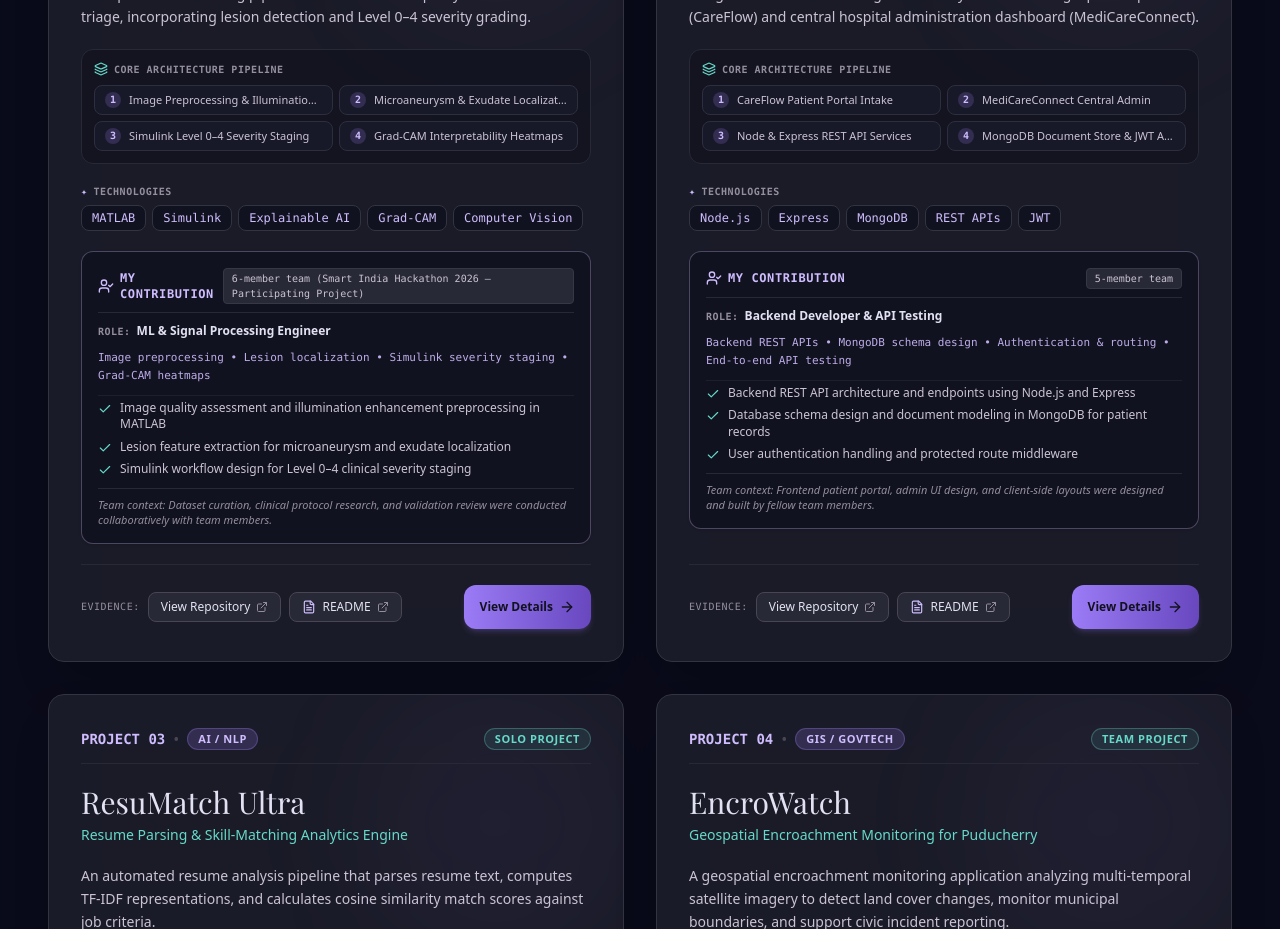
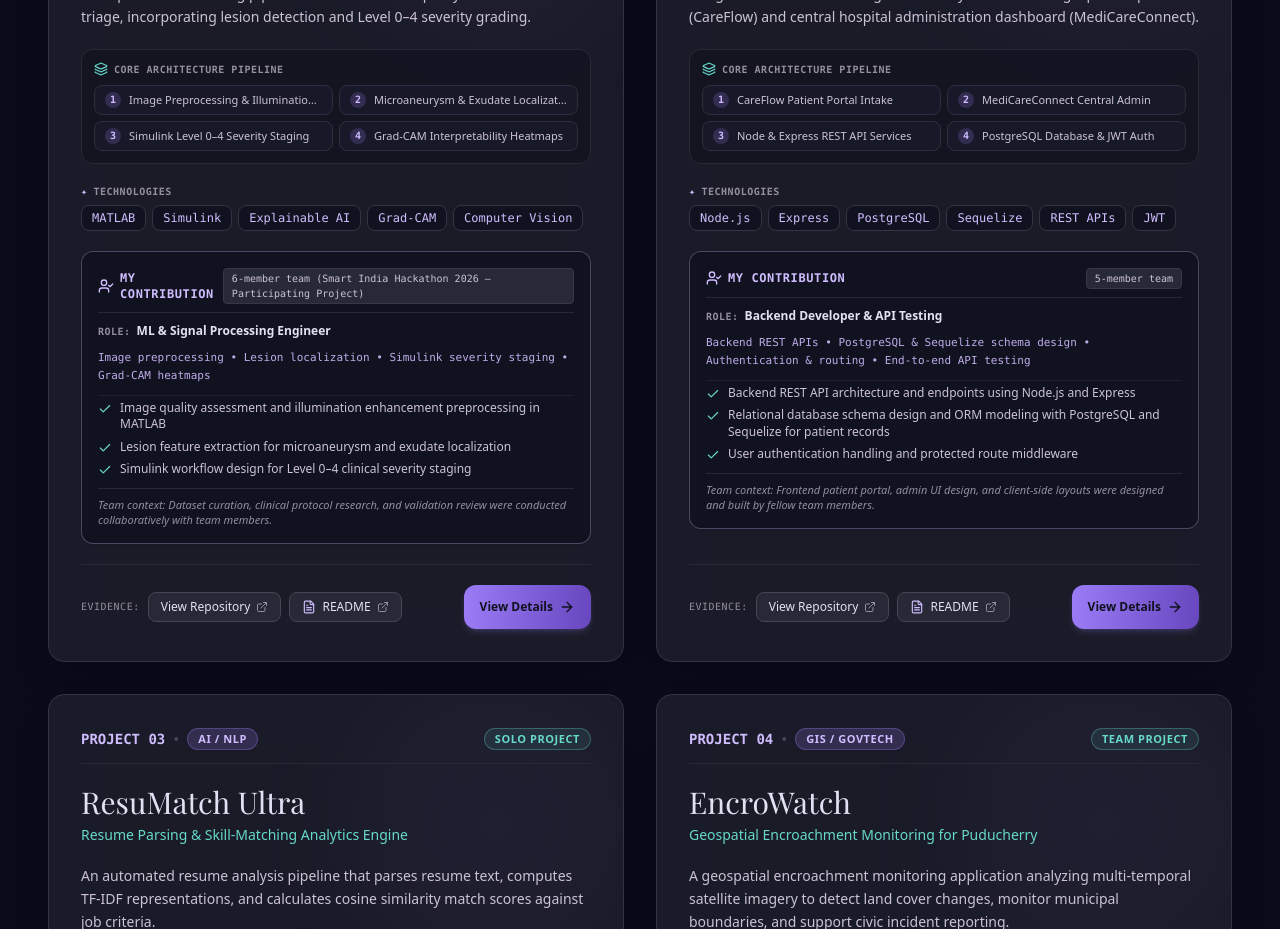
Before and after one commit to jophita-kristen-s/portfolioo, a React (Vite) app: page / in a window 1280 px wide. Shown: the part 4260-5189 px from the top of the page. Built offline with nearby package versions, Linux system fonts and the light colour scheme; a web font is replaced by a local one.

Commit message:
feat: migrate Smart Hospital AI backend to PostgreSQL
Updated the technology stack for the Smart Hospital AI project from MongoDB to PostgreSQL using Sequelize to improve data structure and relational persistence.

```diff
--- a/src/components/ResumeModal.tsx
+++ b/src/components/ResumeModal.tsx
@@ -82,7 +82,7 @@ Technologies: MATLAB, Simulink, ResNet-50, Grad-CAM
 Developing an automated retinal screening and lesion localization pipeline with visual heatmaps for accessible clinical triage as part of participation in Smart India Hackathon 2026.
 
 2. Smart Hospital AI — CareFlow + MediCareConnect
-Technologies: Node.js, Express, MongoDB, REST APIs
+Technologies: Node.js, Express, PostgreSQL, Sequelize, REST APIs
 Healthcare management ecosystem providing modular RESTful APIs for patient intake, appointment scheduling, and record management.
 
 3. ResuMatch Ultra — Candidate Scoring Pipeline
@@ -392,10 +392,10 @@ ${CERTIFICATIONS_DATA.map(
                         </span>
                       </div>
                       <div className="text-[11px] text-slate-600 font-medium">
-                        Technologies: Node.js, Express, MongoDB, REST APIs, JWT
+                        Technologies: Node.js, Express, PostgreSQL, Sequelize, REST APIs, JWT
                       </div>
                       <p className="text-slate-700 mt-1 leading-normal">
-                        Engineered healthcare backend services providing modular RESTful APIs for patient intake, appointment scheduling, and admission tracking with MongoDB document storage.
+                        Engineered healthcare backend services providing modular RESTful APIs for patient intake, appointment scheduling, and admission tracking with PostgreSQL and Sequelize persistence.
                       </p>
                     </div>
 
--- a/src/data/portfolioData.ts
+++ b/src/data/portfolioData.ts
@@ -233,9 +233,9 @@ export const ALL_PROJECTS: Project[] = [
     statusLabel: 'ENGINEERED SYSTEM',
     bannerTitle: 'SMART HOSPITAL AI',
     bannerDetail: 'CareFlow + MediCareConnect',
-    bannerSubtext: 'Node.js • Express • MongoDB • REST APIs',
+    bannerSubtext: 'Node.js • Express • PostgreSQL • Sequelize • REST APIs',
     iconName: 'local_hospital',
-    tags: ['Node.js', 'Express', 'MongoDB', 'REST APIs', 'JWT'],
+    tags: ['Node.js', 'Express', 'PostgreSQL', 'Sequelize', 'REST APIs', 'JWT'],
     teamSize: '5-member team',
     problem: 'Fragmented hospital intake records, uncoordinated patient scheduling, and siloed administrative records create operational bottlenecks across facilities.',
     solution: 'Unified healthcare ecosystem providing modular RESTful APIs for patient record intake, appointment scheduling, and structured bed occupancy tracking.',
@@ -243,15 +243,15 @@ export const ALL_PROJECTS: Project[] = [
       'CareFlow Patient Portal Intake',
       'MediCareConnect Central Admin',
       'Node & Express REST API Services',
-      'MongoDB Document Store & JWT Auth'
+      'PostgreSQL Database & JWT Auth'
     ],
     contribution: {
       role: 'Backend Developer & API Testing',
       team: '5-member team',
-      summaryLine: 'Backend REST APIs • MongoDB schema design • Authentication & routing • End-to-end API testing',
+      summaryLine: 'Backend REST APIs • PostgreSQL & Sequelize schema design • Authentication & routing • End-to-end API testing',
       contributions: [
         'Backend REST API architecture and endpoints using Node.js and Express',
-        'Database schema design and document modeling in MongoDB for patient records',
+        'Relational database schema design and ORM modeling with PostgreSQL and Sequelize for patient records',
         'User authentication handling and protected route middleware',
         'Comprehensive API validation and request-response integration testing'
       ],
@@ -259,14 +259,14 @@ export const ALL_PROJECTS: Project[] = [
     },
     features: [
       'Modular REST API endpoints for patient records and appointments',
-      'Document-oriented database persistence in MongoDB',
+      'Relational database persistence with PostgreSQL and Sequelize ORM',
       'Role-based administrative and staff access control',
       'Structured intake and admission status tracking'
     ],
-    longOverview: 'A full-scale hospital management ecosystem built with a 5-member team. The platform combines CareFlow (the patient portal) and MediCareConnect (the administrative hospital dashboard) to organize intake, appointments, and facility records. My core contribution centered on backend architecture with Node.js and Express, database schema design in MongoDB, authentication handling, and end-to-end REST API testing.',
+    longOverview: 'A full-scale hospital management ecosystem built with a 5-member team. The platform combines CareFlow (the patient portal) and MediCareConnect (the administrative hospital dashboard) to organize intake, appointments, and facility records. My core contribution centered on backend architecture with Node.js and Express, relational database schema design using PostgreSQL and Sequelize, authentication handling, and end-to-end REST API testing.',
     technicalHighlights: [
       'Engineered backend endpoints using Node.js and Express services',
-      'Structured MongoDB document schemas for flexible record storage',
+      'Structured relational schemas and data models using PostgreSQL and Sequelize ORM',
       'Implemented secure JWT authentication and route protection middleware',
       'Validated API contracts with systematic integration testing'
     ],
```
